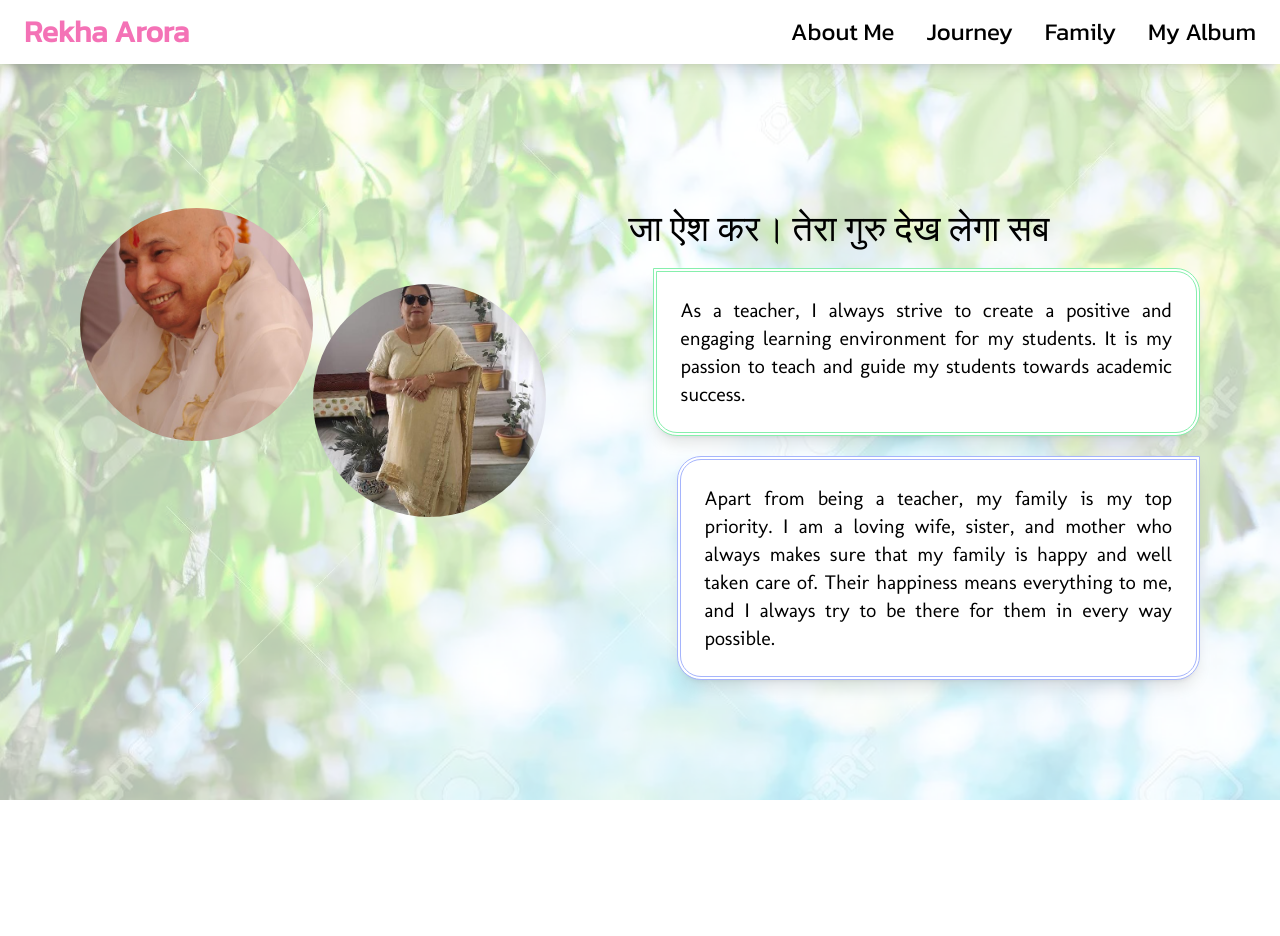
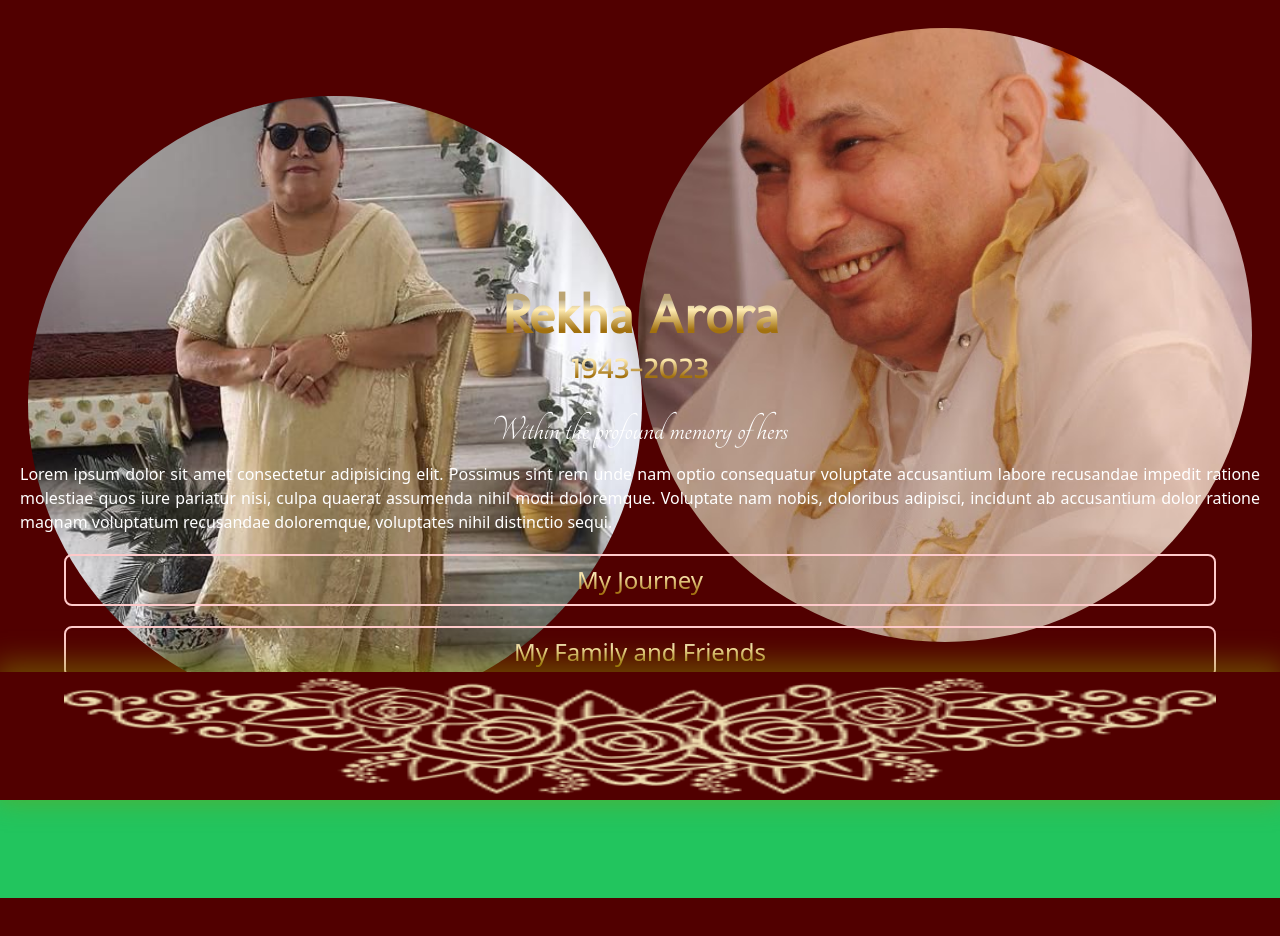
Before and after one commit to UltigendLemate/rekhamam, a Next.js app: page / in a window 1280 px wide. Shown: the top 936 px of the page. Before the commit the page ends 800 px from the top, so only its background shows below. Built offline with nearby package versions, Linux system fonts and the light colour scheme.

Commit message:
complete revamp

```diff
--- a/src/pages/_document.js
+++ b/src/pages/_document.js
@@ -6,7 +6,7 @@ export default function Document() {
       <Head>
         <link rel="preconnect" href="https://fonts.googleapis.com" />
         <link rel="preconnect" href="https://fonts.gstatic.com" crossorigin />
-        <link href="https://fonts.googleapis.com/css2?family=Kanit&family=Molengo&display=swap" rel="stylesheet" />
+        <link href="https://fonts.googleapis.com/css2?family=Kanit&family=Molengo&family=Tangerine&display=swap" rel="stylesheet" />
       </Head>
       <body>
         <Main />
--- a/src/pages/index.js
+++ b/src/pages/index.js
@@ -1,6 +1,7 @@
 import Head from 'next/head'
 import Image from 'next/image'
 import { useState } from 'react'
+
 import { AiOutlineMenu, AiOutlineClose } from 'react-icons/ai'
 import guruji from '../../public/guruji.jpg'
 import rekha_main from '../../public/rekha_main.jpg'
@@ -11,77 +12,41 @@ export default function Home() {
   return (
     <>
       <Head>
-        <title>Create Next App</title>
+        <title>Mrs Rekha Arora</title>
         <meta name="description" content="Generated by create next app" />
         <meta name="viewport" content="width=device-width, initial-scale=1" />
         {/* <link rel="icon" href="/favicon.ico" /> */}
       </Head>
-      <div className='opacity-20 md:opacity-30 fixed h-full w-screen -z-10'>
-        <Image src="/flowers.webp" alt='flowers' fill={true} className="object-cover" />
-      </div>
-      <nav className={`w-full h-16 bg-white font-kanit shadow-lg z-50 text-2xl flex items-center justify-between px-6 ${hamburger?"":"fixed top-0"}`}>
-        <div className='text-pink-400 text-3xl font-bold cursor-pointer'>Rekha Arora</div>
-        <div className='md:block hidden'>
-          <ul className='flex space-x-8 '>
-            <li className='cursor-pointer'>About Me</li>
-            <li className='cursor-pointer'>Journey</li>
-            <li className='cursor-pointer'>Family</li>
-            <li className='cursor-pointer'>My Album</li>
+      <div className=' bg-[#510000] w-[100vw] h-[142vh]'>
+        <div className='absolute top-24 left-7 h-[48vw] w-[48vw] aspect-square '>
+        <Image src={rekha_main} alt='rekha_main' fill={true} className="object-cover rounded-full" />
+        </div>
+        <div className='absolute top-7 right-7 h-[48vw] w-[48vw]0 aspect-square '>
+        <Image src={guruji} alt='Guruji' fill={true} className="object-cover rounded-full" />
+        </div>
+
+      <div className='absolute top-72 w-full'>
+        <h1 className='heading text-5xl text-[3.4rem] text-center font-bold font-molengo'>Rekha Arora</h1>
+        <h3 className='heading text-3xl text-center font-kanit pt-2'>1943-2023</h3>
+        <h4 className='text-white text-4xl  text-center font-tangerine pt-6'>Within the profound memory of hers</h4>
+        <p className='text-white text-base px-5 text-justify pb-5 pt-3 '>Lorem ipsum dolor sit amet consectetur adipisicing elit. Possimus sint rem unde nam optio consequatur voluptate accusantium labore recusandae impedit ratione molestiae quos iure pariatur nisi, culpa quaerat assumenda nihil modi doloremque. Voluptate nam nobis, doloribus adipisci, incidunt ab accusantium dolor ratione magnam voluptatum recusandae doloremque, voluptates nihil distinctio sequi.</p>
 
 
-
-          </ul>
-        </div>
-        <div className='md:hidden z-20'>
-          <div onClick={() => sethamburger((prev) => { return !prev })} className="cursor-pointer text-2xl p-5">{hamburger ? <AiOutlineMenu /> : <AiOutlineClose />}</div>
-
-          <ul className={`fixed tracking-wider top-16 z-20 right-0 space-y-14 bg-white p-14 ${hamburger ? "hidden" : ""}`}>
-          <li className='cursor-pointer'>About Me</li>
-            <li className='cursor-pointer'>Journey</li>
-            <li className='cursor-pointer'>Family</li>
-            <li className='cursor-pointer'>My Album</li>
-
-
-
-          </ul>
+        <div className='flex space-y-5 pb-5 flex-col'>
+          {/* Check out: */}
+          <div className='heading text-center  text-2xl  p-2 w-[90%] mx-auto border-2 border-red-200 rounded-lg '>My Journey</div>
+          <div className='heading text-center  text-2xl  p-2 w-[90%] mx-auto border-2 border-red-200 rounded-lg '>My Family and Friends</div>
+          <div className='heading text-center  text-2xl  p-2 w-[90%] mx-auto border-2 border-red-200 rounded-lg '>Photo Album</div>
         </div>
 
-
-      </nav>
-
-      <main className='font-molengo w-full pb-7  relative'>
-        <div className={`grid md:grid-cols-7 md:mt-16 ${hamburger?"":"mt-16"} `}>
-
-
-
-        <div className='w-full h-full p-6 md:col-span-3 -mb-24 sm:-mb-44 md:p-20 '>
-          <div className='w-1/2 md:w-[60%] relative  z-10'>
-            <Image src={guruji} alt="guruji" className='aspect-square rounded-full object-cover '/>
-          </div>
-          <div className='w-1/2 md:w-[60%] relative left-[45%] bottom-20 sm:bottom-52 md:bottom-1/3 md:left-[60%]  z-20  '>
-            <Image src={rekha_main} alt="rekha mam in goggles" className='aspect-square rounded-full object-cover ' />
-          </div>
-
+        <div className='w-full h-32 bg-green-500'>dsf</div>
 
         </div>
+      </div>
 
-
-        <div className='flex flex-col p-6 md:p-20 md:col-span-4  justify-center  text-xl gap-5 font-kanit'>
-          <h1 className='text-3xl md:text-4xl'>जा ऐश कर। तेरा गुरु देख लेगा सब</h1>
-          <h3 className='font-molengo sm:py-6 p-6  bg-white text-justify rounded-3xl rounded-tl-none shadow-lg border-green-300 border-4 border-double md:ml-6'>As a teacher, I always strive to create a positive and engaging learning environment for my students. It is my passion to teach and guide my students towards academic success.</h3>
-
-          <h3 className='font-molengo sm:py-6 p-6  bg-white text-justify rounded-3xl rounded-tr-none shadow-lg border-indigo-300 border-4 border-double md:ml-12'>Apart from being a teacher, my family is my top priority. I am a loving wife, sister, and mother who always makes sure that my family is happy and well taken care of. Their happiness means everything to me, and I always try to be there for them in every way possible.</h3>
-
-
-        </div>
-
-
-        </div>
-
-
-      </main>
-
-
+<div className='fixed  bottom-0 left-0 h-32 w-[100vw] bg-[#510000] shadowOnImg'>
+  <Image src="/set.png" alt='set' fill={true} className=" scale-90 " />
+</div>
 
 
 
--- /dev/null
+++ b/src/pages/trash.js
@@ -0,0 +1,90 @@
+import Head from 'next/head'
+import Image from 'next/image'
+import { useState } from 'react'
+import { AiOutlineMenu, AiOutlineClose } from 'react-icons/ai'
+import guruji from '../../public/guruji.jpg'
+import rekha_main from '../../public/rekha_main.jpg'
+
+export default function Home() {
+  const [hamburger, sethamburger] = useState(true)
+
+  return (
+    <>
+      <Head>
+        <title>Create Next App</title>
+        <meta name="description" content="Generated by create next app" />
+        <meta name="viewport" content="width=device-width, initial-scale=1" />
+        {/* <link rel="icon" href="/favicon.ico" /> */}
+      </Head>
+      <div className='opacity-20 md:opacity-30 fixed h-full w-screen -z-10'>
+        <Image src="/flowers.webp" alt='flowers' fill={true} className="object-cover" />
+      </div>
+      <nav className={`w-full h-16 bg-white font-kanit shadow-lg z-50 text-2xl flex items-center justify-between px-6 ${hamburger?"":"fixed top-0"}`}>
+        <div className='text-pink-400 text-3xl font-bold cursor-pointer'>Rekha Arora</div>
+        <div className='md:block hidden'>
+          <ul className='flex space-x-8 '>
+            <li className='cursor-pointer'>About Me</li>
+            <li className='cursor-pointer'>Journey</li>
+            <li className='cursor-pointer'>Family</li>
+            <li className='cursor-pointer'>My Album</li>
+
+
+
+          </ul>
+        </div>
+        <div className='md:hidden z-20'>
+          <div onClick={() => sethamburger((prev) => { return !prev })} className="cursor-pointer text-2xl p-5">{hamburger ? <AiOutlineMenu /> : <AiOutlineClose />}</div>
+
+          <ul className={`fixed tracking-wider top-16 z-20 right-0 space-y-14 bg-white p-14 ${hamburger ? "hidden" : ""}`}>
+          <li className='cursor-pointer'>About Me</li>
+            <li className='cursor-pointer'>Journey</li>
+            <li className='cursor-pointer'>Family</li>
+            <li className='cursor-pointer'>My Album</li>
+
+
+
+          </ul>
+        </div>
+
+
+      </nav>
+
+      <main className='font-molengo w-full pb-7  relative'>
+        <div className={`grid md:grid-cols-7 md:mt-16 ${hamburger?"":"mt-16"} `}>
+
+
+
+        <div className='w-full h-full p-6 md:col-span-3 -mb-24 sm:-mb-44 md:p-20 '>
+          <div className='w-1/2 md:w-[60%] relative  z-10'>
+            <Image src={guruji} alt="guruji" className='aspect-square rounded-full object-cover '/>
+          </div>
+          <div className='w-1/2 md:w-[60%] relative left-[45%] bottom-20 sm:bottom-52 md:bottom-1/3 md:left-[60%]  z-20  '>
+            <Image src={rekha_main} alt="rekha mam in goggles" className='aspect-square rounded-full object-cover ' />
+          </div>
+
+
+        </div>
+
+
+        <div className='flex flex-col p-6 md:p-20 md:col-span-4  justify-center  text-xl gap-5 font-kanit'>
+          <h1 className='text-3xl md:text-4xl'>जा ऐश कर। तेरा गुरु देख लेगा सब</h1>
+          <h3 className='font-molengo sm:py-6 p-6  bg-white text-justify rounded-3xl rounded-tl-none shadow-lg border-green-300 border-4 border-double md:relative md:left-6'>As a teacher, I always strive to create a positive and engaging learning environment for my students. It is my passion to teach and guide my students towards academic success.</h3>
+
+          <h3 className='font-molengo sm:py-6 p-6  bg-white text-justify rounded-3xl rounded-tr-none shadow-lg border-indigo-300 border-4 border-double md:relative md:left-12'>Apart from being a teacher, my family is my top priority. I am a loving wife, sister, and mother who always makes sure that my family is happy and well taken care of. Their happiness means everything to me, and I always try to be there for them in every way possible.</h3>
+
+
+        </div>
+
+
+        </div>
+
+
+      </main>
+
+
+
+
+
+    </>
+  )
+}
--- a/src/styles/globals.css
+++ b/src/styles/globals.css
@@ -2,7 +2,23 @@
 @tailwind components;
 @tailwind utilities;
 
+.heading{
 
+    background: linear-gradient(180deg,#bba473 22%,#cfc09f 26%,#cfc09f 27%,#ffecb3 40%,#a2710f 78%)!important;
+    -webkit-background-clip: text!important;
+    -webkit-text-fill-color: transparent;
+    /* color: #fff; */
+    /* position: relative; */
+
+
+}
+
+.shadowOnImg{
+    -webkit-box-shadow: 0px -5px 27px 5px rgba(0,0,0,0.75);
+-moz-box-shadow: 0px -5px 27px 5px rgba(0,0,0,0.75);
+box-shadow: 0px -5px 27px 5px rgba(138, 148, 3, 0.488);
+
+}
 
 
 /* #main{
--- a/tailwind.config.js
+++ b/tailwind.config.js
@@ -15,6 +15,7 @@ module.exports = {
       fontFamily: {
         'kanit': ['Kanit', 'sans-serif'],
         'molengo': ['Molengo', 'sans-serif'],
+        'tangerine': ['Tangerine', 'cursive'],
 
       }
     },
```
Also changed, not shown: public/set.png (added).
